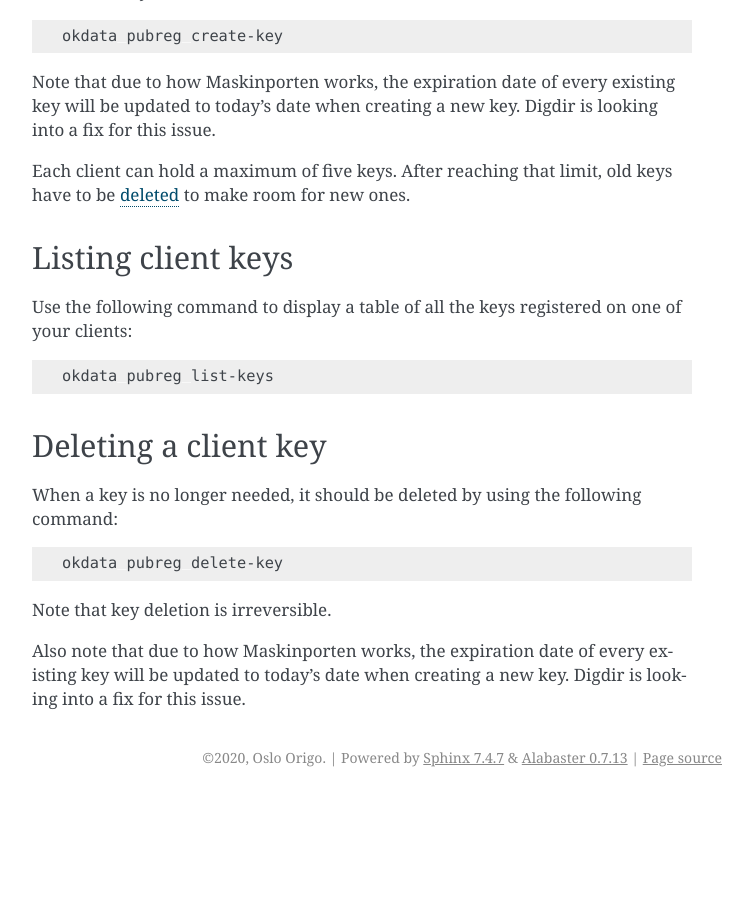
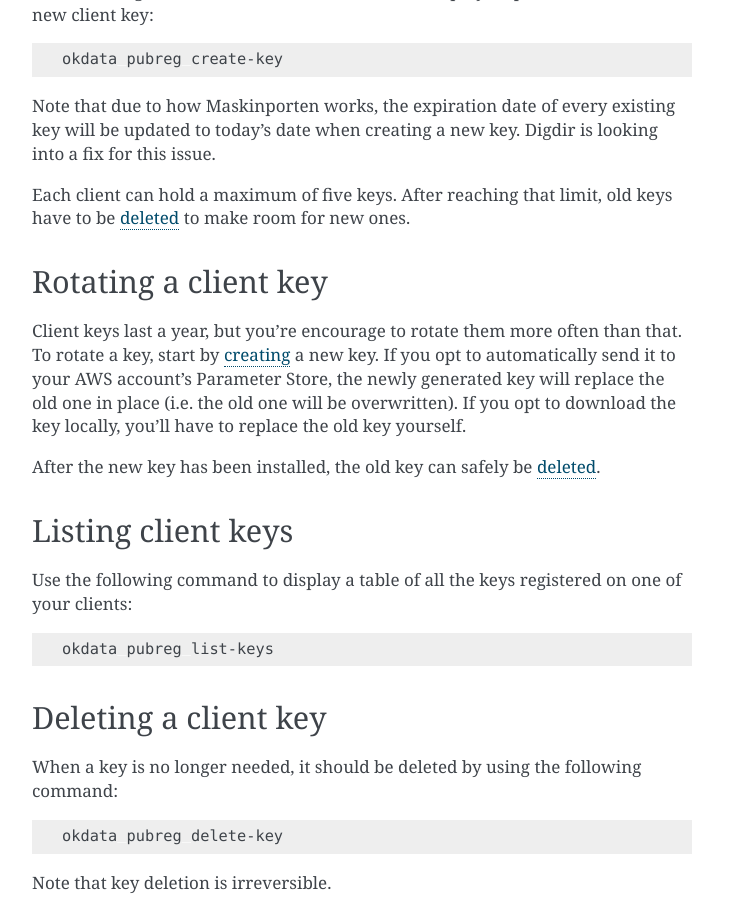
Before and after one commit to oslokommune/okdata-cli, a Sphinx documentation site: the page built from doc/pubreg.md, in a window 1280 px wide and 900 px high, scrolled down 1664 px. Shown: the whole window, without its empty margins (388-1140 px from the left). Built offline with Sphinx 7.4.7, drawn with Linux system fonts in a browser that asks for light colours; before the commit the page ends 2461 px from its top, so only the background shows below that; some of the changed text lies outside the part shown.

Commit message:
T#226 Document how to rotate client keys

```diff
--- a/doc/pubreg.md
+++ b/doc/pubreg.md
@@ -14,6 +14,7 @@ Contents:
 * [Listing clients](#listing-clients)
 * [Deleting a client](#deleting-a-client)
 * [Creating a client key](#creating-a-client-key)
+* [Rotating a client key](#rotating-a-client-key)
 * [Listing client keys](#listing-client-keys)
 * [Deleting a client key](#deleting-a-client-key)
 
@@ -81,6 +82,18 @@ into a fix for this issue.
 Each client can hold a maximum of five keys. After reaching that limit, old keys
 have to be [deleted](#deleting-a-client-key) to make room for new ones.
 
+## Rotating a client key
+
+Client keys last a year, but you're encourage to rotate them more often than
+that. To rotate a key, start by [creating](#creating-a-client-key) a new key. If
+you opt to automatically send it to your AWS account's Parameter Store, the
+newly generated key will replace the old one in place (i.e. the old one will be
+overwritten). If you opt to download the key locally, you'll have to replace the
+old key yourself.
+
+After the new key has been installed, the old key can safely be
+[deleted](#deleting-a-client-key).
+
 ## Listing client keys
 
 Use the following command to display a table of all the keys registered on one
```
